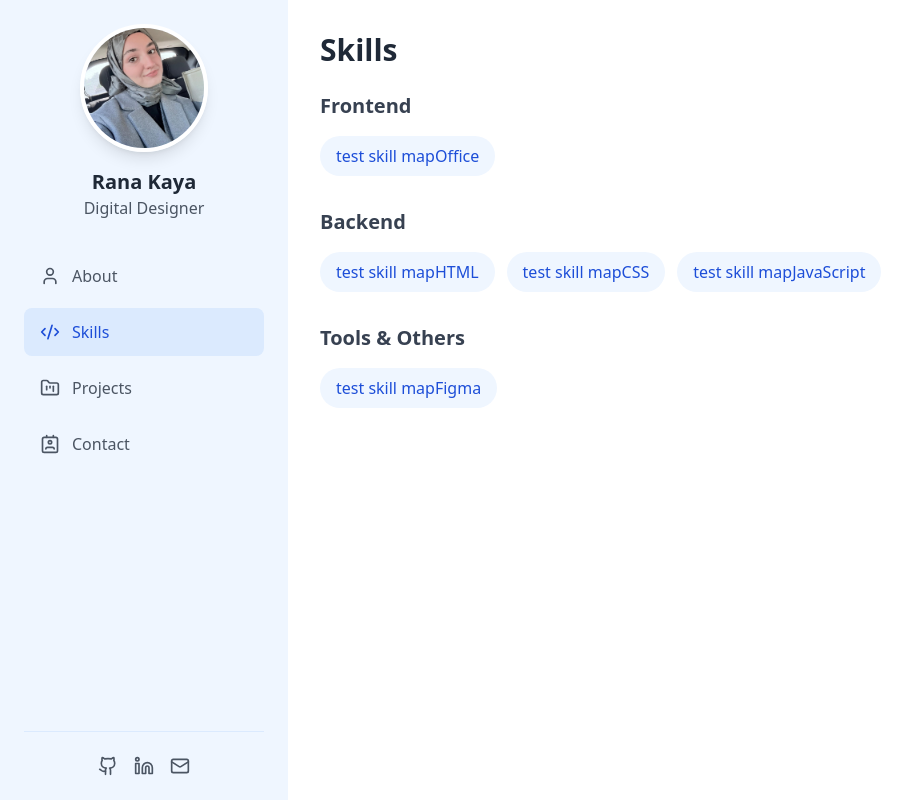
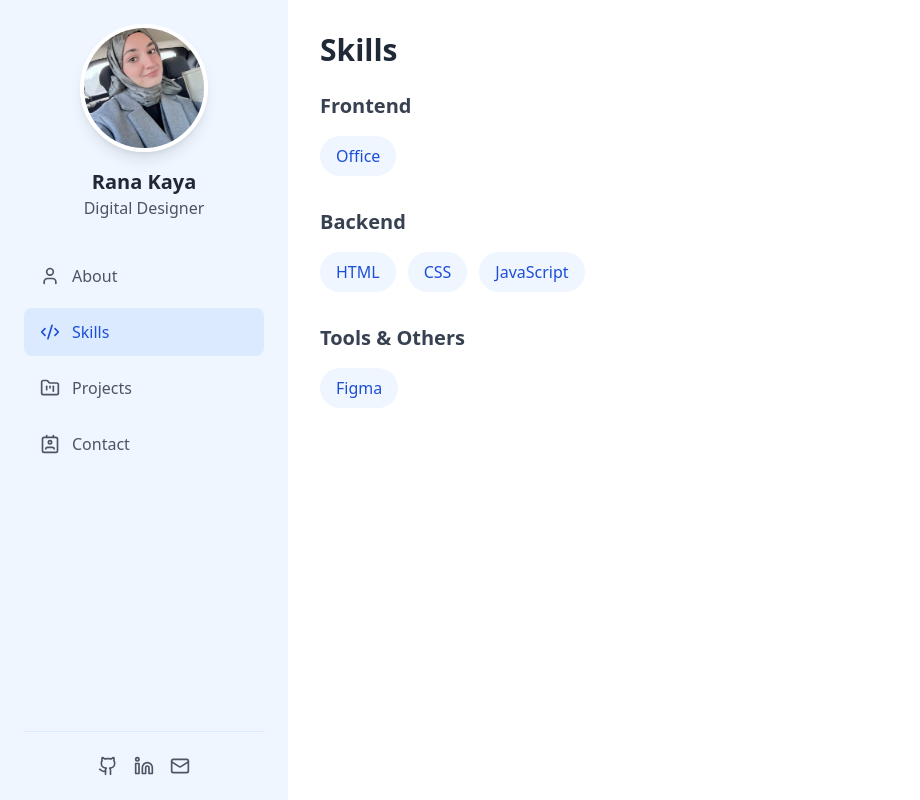
Before and after one commit to gurkanozil/ranakaya, a React (Vite) app: page / in a window 1280 px wide. Both pictures are taken after a click on the button "Skills". Shown: the whole page, without its empty margins (0-920 px from the left). Built offline with nearby package versions, Linux system fonts and the light colour scheme.

Commit message:
test skillmap

```diff
--- a/src/components/Projects.tsx
+++ b/src/components/Projects.tsx
@@ -4,18 +4,18 @@ import { Github, ExternalLink } from 'lucide-react';
 const Projects = () => {
   const projects = [
     {
-      title: 'E-commerce Platform',
+      title: 'Portfolio website',
       description: 'A full-featured e-commerce platform built with React and Node.js',
-      image: 'https://images.unsplash.com/photo-1661956602116-aa6865609028?auto=format&fit=crop&w=800&h=400',
-      tech: ['React', 'Node.js', 'MongoDB'],
-      github: '#',
-      live: '#',
+      image: '#',
+      tech: ['Figma', 'React'],
+      github: 'https://github.com/gurkanozil/ranakaya',
+      live: 'https://gurkanozil.github.io/ranakaya',
     },
     {
-      title: 'Task Management App',
-      description: 'A collaborative task management application with real-time updates',
-      image: 'https://images.unsplash.com/photo-1557804506-669a67965ba0?auto=format&fit=crop&w=800&h=400',
-      tech: ['Vue.js', 'Firebase', 'Tailwind'],
+      title: '#',
+      description: '#',
+      image: '#',
+      tech: ['#'],
       github: '#',
       live: '#',
     },
--- a/src/components/Skills.tsx
+++ b/src/components/Skills.tsx
@@ -28,7 +28,7 @@ const Skills = () => {
                 <span
                   key={skill}
                   className="px-4 py-2 bg-blue-50 text-blue-700 rounded-full font-medium"
-                >test skill map
+                >
                   {skill}
                 </span>
               ))}
```
